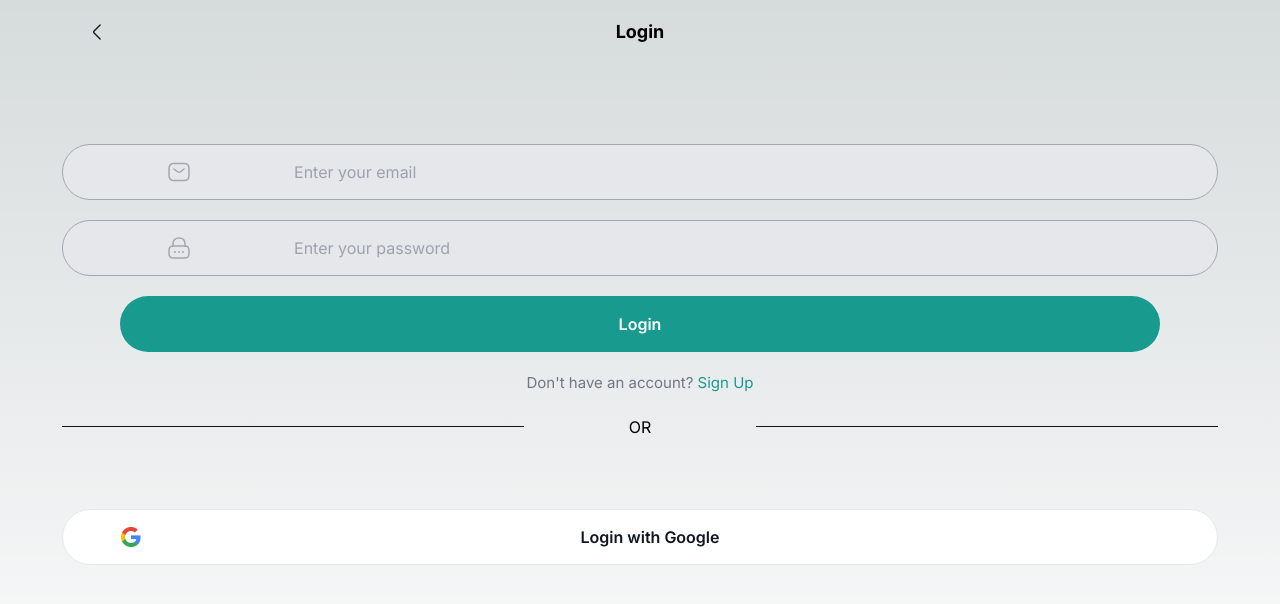
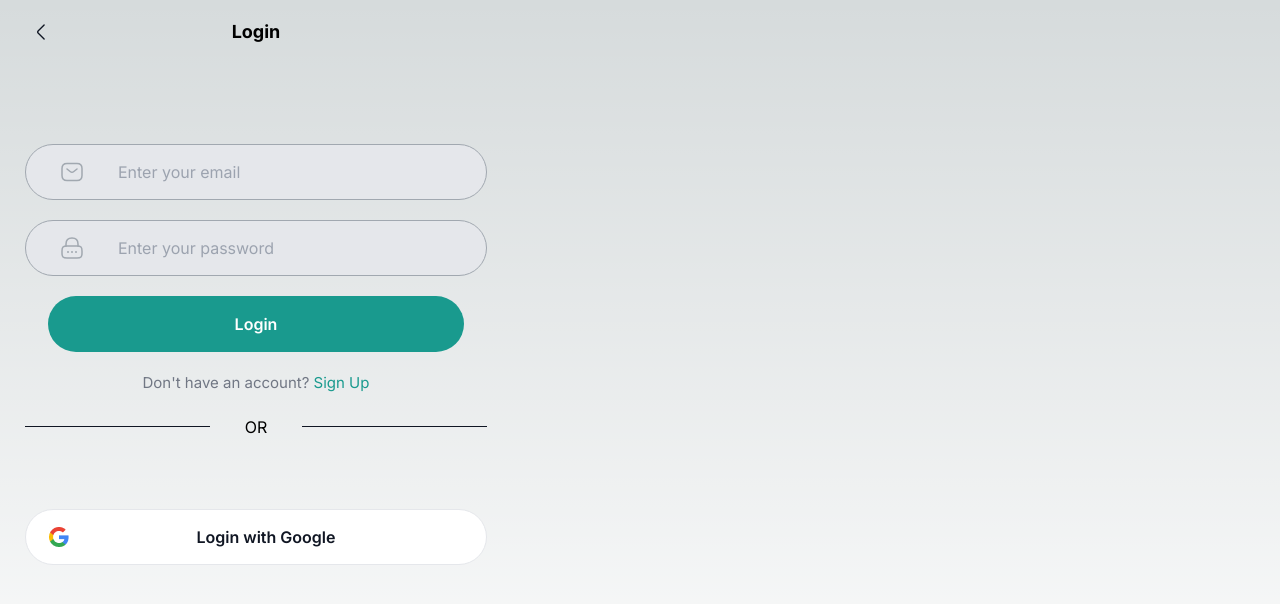
Before and after one commit to sanchitttt/medHelp, a Next.js app: page / in a window 1280 px wide. Shown: the top 604 px of the page. Built offline with nearby package versions, Linux system fonts and the light colour scheme.

Commit message:
Changed title

```diff
--- a/app/components/login/Login.tsx
+++ b/app/components/login/Login.tsx
@@ -29,7 +29,7 @@ function Login() {
     }, [password]);
 
     return (
-        <main className='w-[100vw] h-[100vh] flex items-center justify-center'>
+        <main className='w-[100vw] max-w-[512px] h-[100vh] flex items-center justify-center'>
             <div className='w-[95%] flex flex-col items-center h-[95%]'>
                 <CurrentPage pageName='Login' />
                 <div className='w-[95%] mt-[100px] flex flex-col items-center gap-[20px]'>
--- a/app/layout.tsx
+++ b/app/layout.tsx
@@ -4,7 +4,7 @@ import { Inter } from 'next/font/google'
 const inter = Inter({ subsets: ['latin'] })
 
 export const metadata = {
-  title: 'Create Next App',
+  title: 'Med Help',
   description: 'Generated by create next app',
 }
 
```
